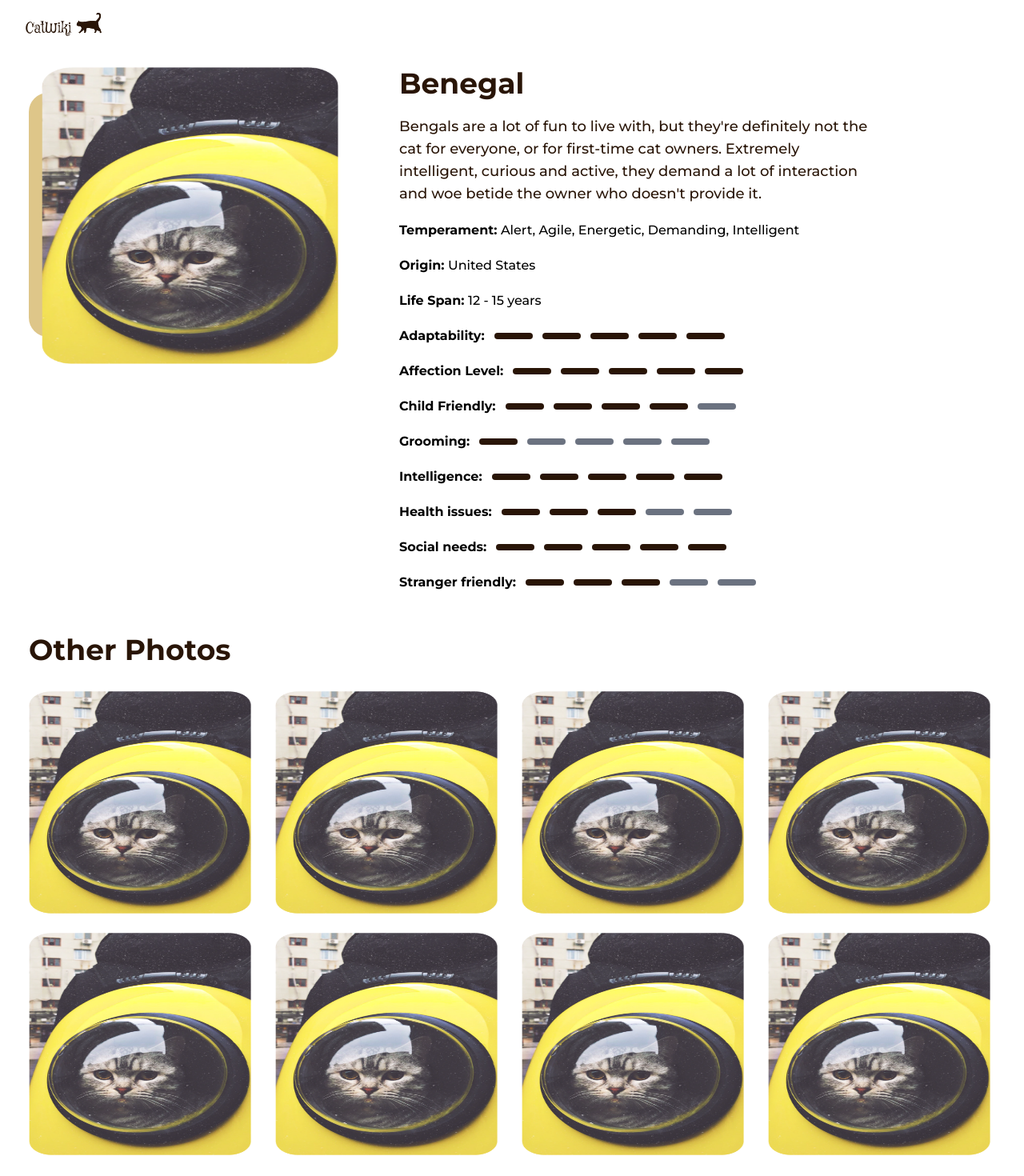
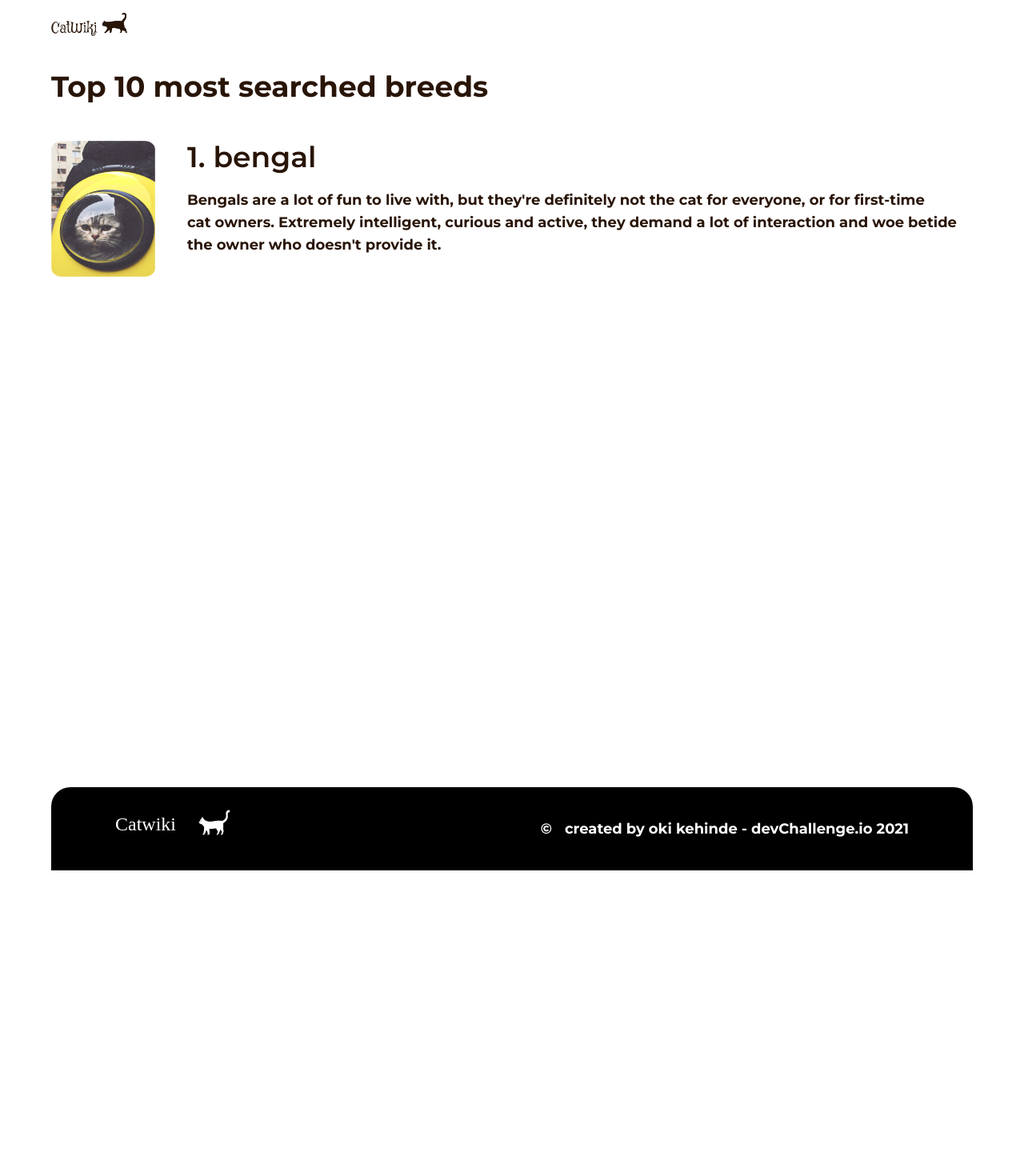
Before and after one commit to Kehindecodes/catwiki, a React (Vite) app in the folder client/catwiki/: page / in a window 1280 px wide. Shown: the top 1470 px of the page at 80% size. After the commit the page ends 1088 px from the top, so only its background shows below. Built offline with nearby package versions, Linux system fonts and the light colour scheme; a web font is replaced by a local one.

Commit message:
create catbreeds page UI and made adjustment to mx

```diff
--- a/client/catwiki/src/App.jsx
+++ b/client/catwiki/src/App.jsx
@@ -3,12 +3,14 @@ import { useState } from 'react';
 // import viteLogo from '/vite.svg'
 import Home from './pages/Home.jsx';
 import CatDetails from './pages/CatDetails.jsx';
+import CatBreeds from './pages/CatBreeds.jsx';
 
 function App() {
 	return (
 		<>
 			{/* <Home /> */}
-			<CatDetails />
+			{/* <CatDetails /> */}
+			<CatBreeds />
 		</>
 	);
 }
--- a/client/catwiki/src/componets/Footer.jsx
+++ b/client/catwiki/src/componets/Footer.jsx
@@ -3,7 +3,7 @@ import logo from '../assets/CatwikiLogo.svg';
 import cat from '../assets/black-cat.png';
 const Footer = () => {
 	return (
-		<footer className='flex justify-between bg-black rounded-t-3xl px-20 items-center mx-9 py-6 mt-24 '>
+		<footer className='flex justify-between bg-black rounded-t-3xl px-20 items-center mx-16 py-6 mt-24 '>
 			<div className='text-white flex items-center'>
 				<h3 className='text-2xl mb-3 font-mystery '>Catwiki</h3>
 				<img src={cat} className='mb-4 w-10 ml-7' />
--- a/client/catwiki/src/componets/Header.jsx
+++ b/client/catwiki/src/componets/Header.jsx
@@ -3,7 +3,7 @@ import logo from '../assets/CatwikiLogo.svg';
 
 const Header = () => {
 	return (
-		<header className='mx-8 my-4'>
+		<header className='mx-16 my-4'>
 			<nav className='bg-white'>
 				<div className=''>
 					<a href='/' className=''>
--- /dev/null
+++ b/client/catwiki/src/pages/CatBreeds.jsx
@@ -0,0 +1,39 @@
+import React from 'react';
+import Header from '../componets/Header';
+import Footer from '../componets/Footer';
+import cat from '../assets/image 3.png';
+const CatBreeds = () => {
+	return (
+		<>
+			<Header />
+			<div className='mx-16 mt-6 h-screen'>
+				<h1 className='text-primary font-bold text-4xl font-montserrat'>
+					Top 10 most searched breeds
+				</h1>
+				<div className='flex mt-12'>
+					{/* image */}
+					<div className='w-breed h-breed'>
+						<img src={cat} alt='cat' className='w-full h-full' />
+					</div>
+					{/* breed details */}
+					<div className='ml-10'>
+						<h3
+							className='font-montserrat font-semibold text-4xl text-primary
+                        '>
+							1. bengal
+						</h3>
+						<p className='font-bold font-montserrat text-lg text-primary mt-5'>
+							Bengals are a lot of fun to live with, but they're definitely not
+							the cat for everyone, or for first-time <br /> cat owners.
+							Extremely intelligent, curious and active, they demand a lot of
+							interaction and woe betide the owner who doesn't provide it.{' '}
+						</p>
+					</div>
+				</div>
+			</div>
+			<Footer />
+		</>
+	);
+};
+
+export default CatBreeds;
--- a/client/catwiki/src/pages/CatDetails.jsx
+++ b/client/catwiki/src/pages/CatDetails.jsx
@@ -22,7 +22,7 @@ const CatDetails = () => {
 	return (
 		<div className='h-screen flex-grow'>
 			<Header />
-			<div className='mx-9 flex mt-9'>
+			<div className='mx-16 flex mt-9'>
 				{/* cat image */}
 				<div className='relative w-catImg h-catImg mr-14'>
 					<div className='absolute inset-0 w-shadow h-shadow rounded-3xl bg-shadow mt-8 '></div>
@@ -177,7 +177,7 @@ const CatDetails = () => {
 					</div>
 				</div>
 			</div>
-			<div className='mt-8 mx-9'>
+			<div className='mt-8 mx-16'>
 				<h2 className='font-bold text-primary font-montserrat mb-8 text-4xl'>
 					Other Photos
 				</h2>
--- a/client/catwiki/src/pages/Home.jsx
+++ b/client/catwiki/src/pages/Home.jsx
@@ -13,7 +13,7 @@ const Home = () => {
 	return (
 		<>
 			<Header />
-			<section className='mx-9 bg-hero-image h-hero w-auto rounded-t-3xl'>
+			<section className='mx-16 bg-hero-image h-hero w-auto rounded-t-3xl'>
 				<div className='px-20 flex justify-center items-start flex-col py-32'>
 					<div className='text-white flex items-center'>
 						<h3 className='text-6xl mb-3 font-mystery '>Catwiki</h3>
@@ -40,7 +40,7 @@ const Home = () => {
 				</div>
 			</section>
 			{/* breeds */}
-			<section className='bg-secondary mx-9 py-6 px-20 rounded-b-3xl'>
+			<section className='bg-secondary mx-16 py-6 px-20 rounded-b-3xl'>
 				<p className='text-primary font-montserrat text-lg font-medium'>
 					Most Search Breeds
 				</p>
@@ -106,7 +106,7 @@ const Home = () => {
 					</div>
 				</div>
 			</section>
-			<section className='bg-white mx-9 py-6 px-20 flex'>
+			<section className='bg-white mx-16 py-6 px-20 flex'>
 				{/* content */}
 				<div className='w-content self-center '>
 					<div className='bg-divider w-14 h-1 mb-4'></div>
--- a/client/catwiki/tailwind.config.js
+++ b/client/catwiki/tailwind.config.js
@@ -38,6 +38,7 @@ export default {
 				shadow: '83.64px',
 				catdetails: '601px',
 				photo: '278px',
+				breed: '170px',
 			},
 			height: {
 				hero: '538.19px',
@@ -48,6 +49,7 @@ export default {
 				catImg: '371.04px',
 				shadow: '305.12px',
 				photo: '278px',
+				breed: '170px',
 			},
 			backgroundImage: {
 				'hero-image': "url('./src/assets/HeroImagemd.png')",
```
